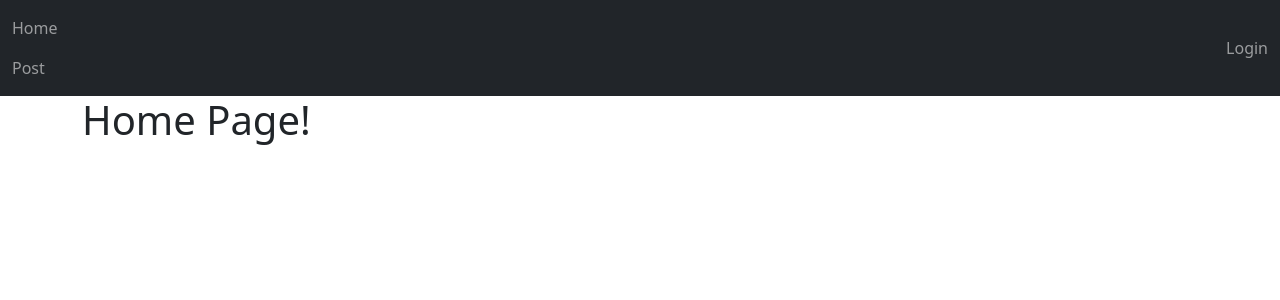
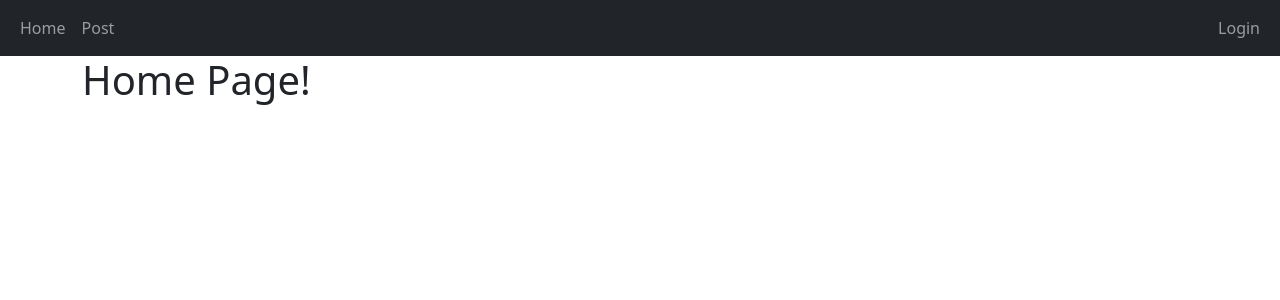
Before and after one commit to waltersantiago87/UpdaTers, a Django app: page / in a window 1280 px wide. Shown: the top 300 px of the page. Run offline with Django 5.2, Linux system fonts and the light colour scheme.

Commit message:
Concertando a altura do home/post

```diff
--- a/main/templates/main/base.html
+++ b/main/templates/main/base.html
@@ -11,7 +11,7 @@
     <title>{% block title %}My Site{% endblock %}</title>
 </head>
 <body>
-    <nav class="navbar navbar-expanded-lg navbar-dark bg-dark">
+    <nav class="navbar navbar-expand-lg navbar-dark bg-dark">
         <div class="container-fluid">
             <div>
                 <ul class="navbar-nav">
```
